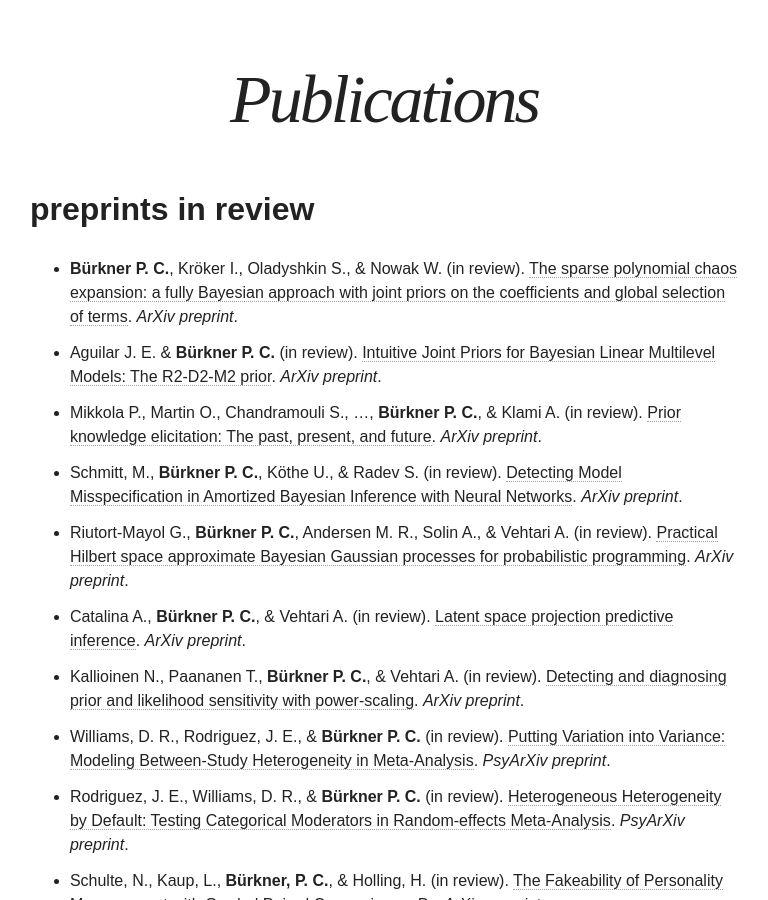
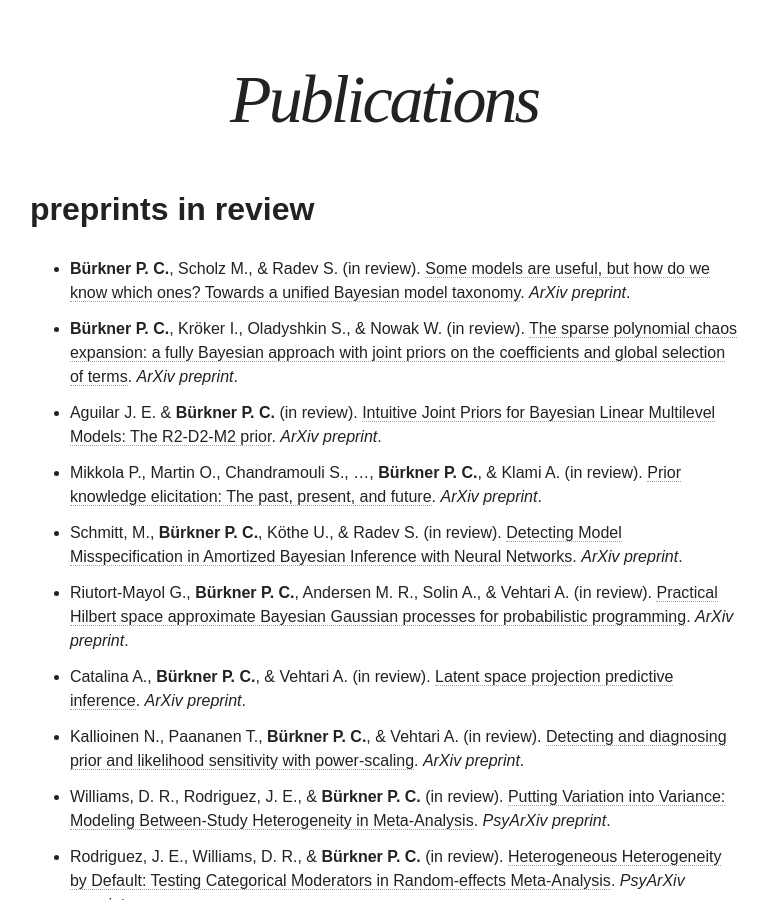
Before and after one commit to paul-buerkner/paul-buerkner.github.io, a Jekyll site: the page built from publications/index.md, in a window 1280 px wide and 900 px high, scrolled down 413 px. Shown: the whole window, without its empty margins (256-1024 px from the left). Built offline with Jekyll 4.4.1, drawn with Linux system fonts in a browser that asks for light colours; nearby versions of some CDN libraries.

Commit message:
add new preprint

```diff
--- a/publications/index.md
+++ b/publications/index.md
@@ -6,6 +6,7 @@ excerpt: "A list of my publications"
 
 ## preprints in review
 
+* **Bürkner P. C.**, Scholz M., & Radev S. (in review). [Some models are useful, but how do we know which ones? Towards a unified Bayesian model taxonomy](http://arxiv.org/abs/2209.02439). *ArXiv preprint*.
 * **Bürkner P. C.**, Kröker I., Oladyshkin S., & Nowak W. (in review). [The sparse polynomial chaos expansion: a fully Bayesian approach with joint priors on the coefficients and global selection of terms](https://arxiv.org/abs/2204.06043). *ArXiv preprint*.
 * Aguilar J. E. & **Bürkner P. C.** (in review). [Intuitive Joint Priors for Bayesian Linear Multilevel Models: The R2-D2-M2 prior](https://arxiv.org/abs/2208.07132). *ArXiv preprint*.
 * Mikkola P., Martin O., Chandramouli S., ..., **Bürkner P. C.**, & Klami A. (in review). [Prior knowledge elicitation: The past, present, and future](https://arxiv.org/abs/2112.01380). *ArXiv preprint*.
```
